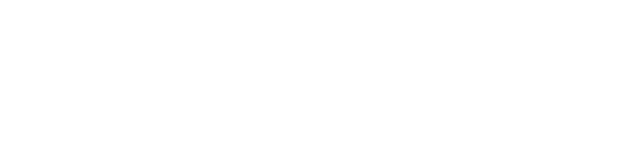
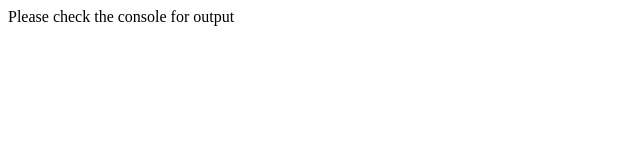
Before and after one commit to Rajeshkumar-Murugan/Zen-Assignment--1-Day-4, a plain HTML site: page index.html in a window 1280 px wide. Shown: the whole page, without its empty margins (0-640 px from the left). Drawn offline with Linux system fonts and the light colour scheme.

Commit message:
Update index.html

```diff
--- a/index.html
+++ b/index.html
@@ -5,9 +5,9 @@
     <meta http-equiv="X-UA-Compatible" content="IE=edge">
     <meta name="viewport" content="width=device-width, initial-scale=1.0">
     <script src="script.js"></script>
-    <title>Document</title>
+    <title>Json comparison</title>
 </head>
 <body>
-
+    Please check the console for output
 </body>
 </html>
```
